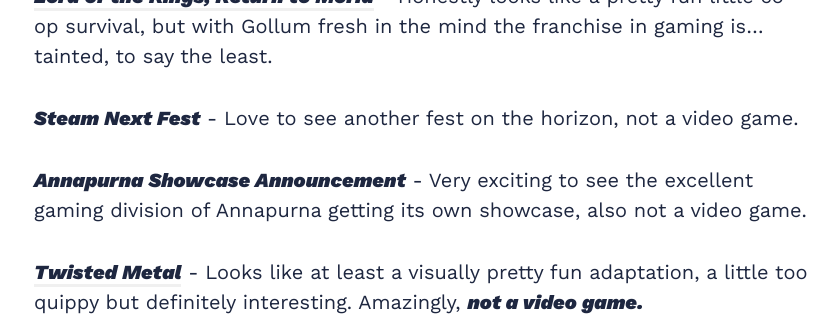
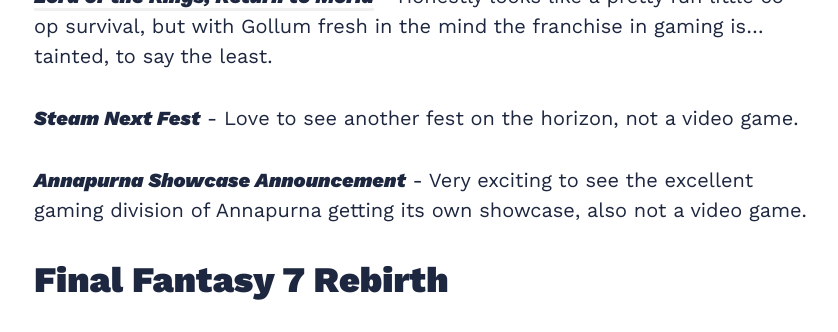
Before and after one commit to EthanPierce723/ethanpierce.github.io, a Jekyll site: the page built from _posts/2023-06-08-Summer-Games-Highlights.markdown, in a window 1280 px wide and 900 px high, scrolled down 7809 px, cut to the strip 0-332 px from the top of the window. Shown: the whole strip, without its empty margins (216-1054 px from the left). Built offline with Jekyll 4.4.1, drawn with Linux system fonts in a browser that asks for light colours; nearby versions of some CDN libraries.

Commit message:
delete twisted metal

```diff
--- a/_posts/2023-06-08-Summer-Games-Highlights.markdown
+++ b/_posts/2023-06-08-Summer-Games-Highlights.markdown
@@ -92,8 +92,6 @@
 
 *Annapurna Showcase Announcement* - Very exciting to see the excellent gaming division of Annapurna getting its own showcase, also not a video game.
 
-[*Twisted Metal*](https://youtu.be/-Mn4RBWv03A) - Looks like at least a visually pretty fun adaptation, a little too quippy but definitely interesting. Amazingly, *not a video game.*
-
 # Final Fantasy 7 Rebirth
 <iframe width="560" height="315" src="https://www.youtube.com/embed/HkD8BCCYsS0" title="YouTube video player" frameborder="0" allow="accelerometer; autoplay; clipboard-write; encrypted-media; gyroscope; picture-in-picture; web-share" allowfullscreen></iframe>
 <br>
```
